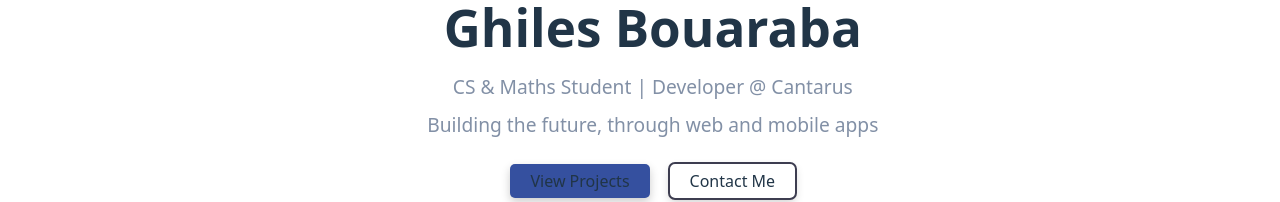
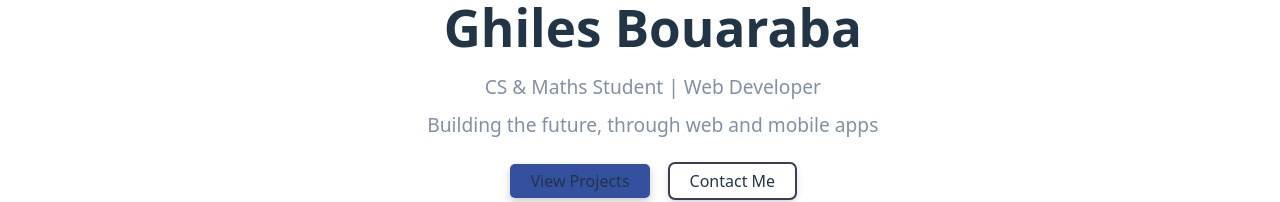
Before and after one commit to ghilou05/portfolio-website, a React (Vite) app: page / in a window 1280 px wide. Shown: the part 140-342 px from the top of the page. Built offline with nearby package versions, Linux system fonts and the light colour scheme.

Commit message:
Update intro_banner.tsx

```diff
--- a/src/components/intro_banner.tsx
+++ b/src/components/intro_banner.tsx
@@ -8,7 +8,7 @@ const intro_banner: React.FC = () => {
                 <div className="intro-banner__text-wrapper__headline">
                     <h1 className="intro-banner__text-wrapper__headline__name">Hi, I'm
                         <br /> Ghiles Bouaraba</h1>
-                    <div className="intro-banner__text-wrapper__headline__desc1"> CS & Maths Student | Developer @ Cantarus
+                    <div className="intro-banner__text-wrapper__headline__desc1"> CS & Maths Student | Web Developer
                         <br /> Building the future, through web and mobile apps
                     </div>
                 </div>
```
